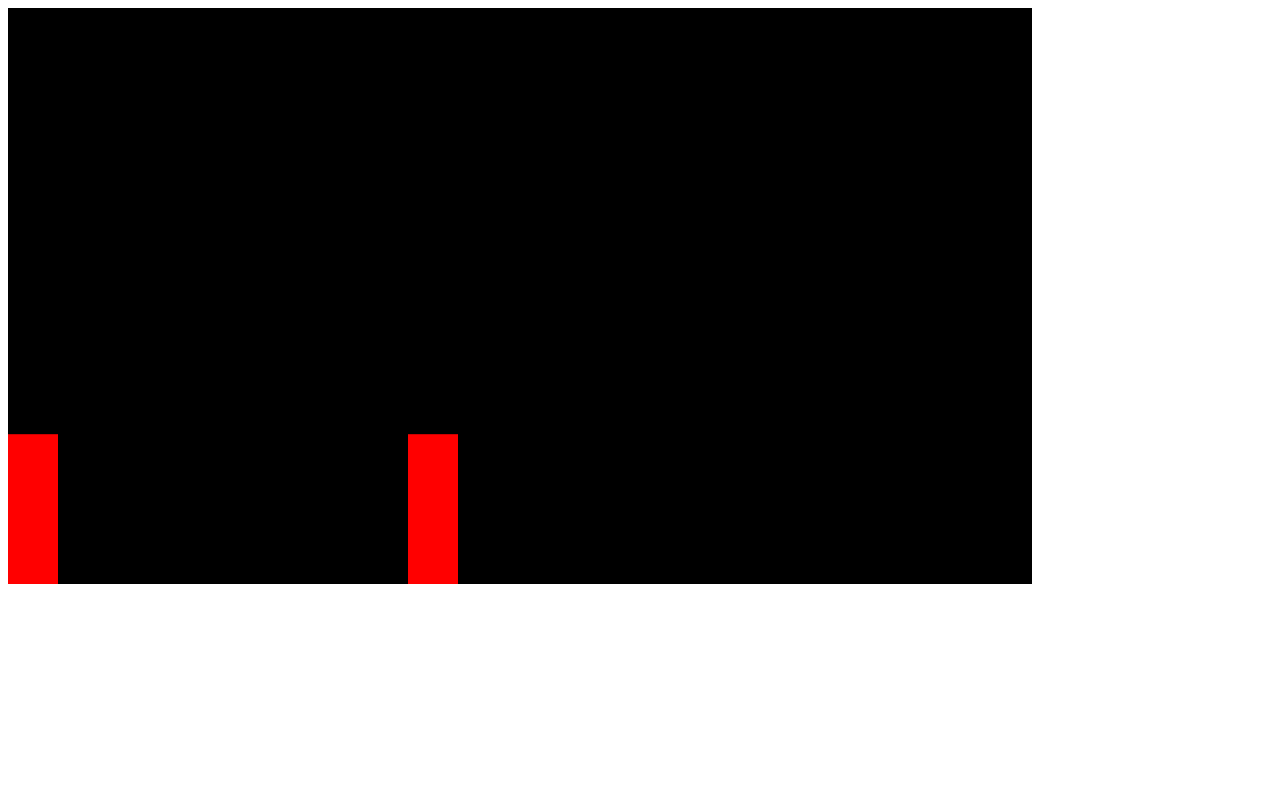
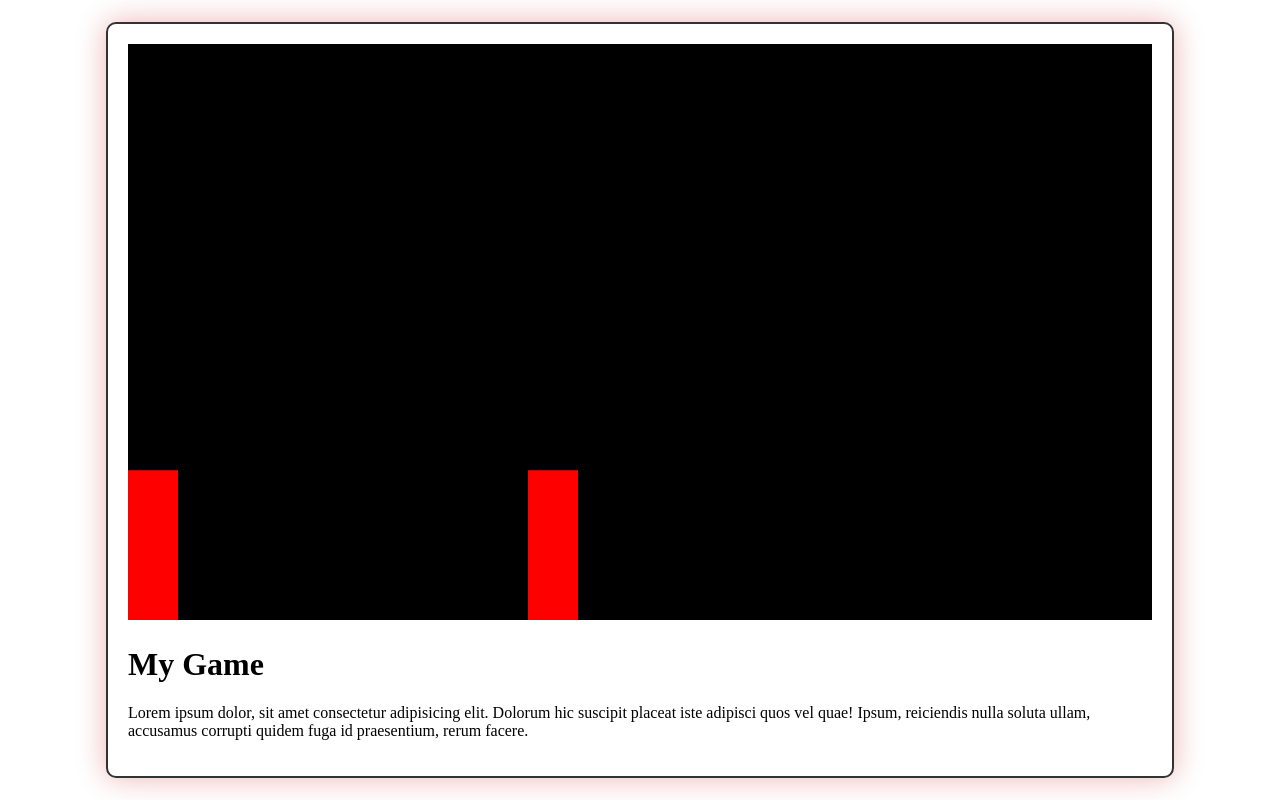
Before and after one commit to CodeBreaker1212/VSC-Code, a plain HTML site: page JS/Html_Game/index.html in a window 1280 px wide. Drawn offline with Linux system fonts and the light colour scheme.

Commit message:
Added css

```diff
--- a/JS/Html_Game/index.html
+++ b/JS/Html_Game/index.html
@@ -4,9 +4,21 @@
     <meta charset="UTF-8">
     <meta name="viewport" content="width=device-width, initial-scale=1.0">
     <title>Gamespace</title>
+    <link rel="stylesheet" href="style.css"></link>
 </head>
 <body>
-    <canvas></canvas>
+   <div class="container">
+    <div class="game">
+        <canvas></canvas>
+        <h1>My Game</h1>
+        <p>
+            Lorem ipsum dolor, sit amet consectetur adipisicing elit.
+            Dolorum hic suscipit placeat iste adipisci quos vel quae!
+            Ipsum, reiciendis nulla soluta ullam,
+            accusamus corrupti quidem fuga id praesentium, rerum facere.
+        </p>
+    </div>
+   </div>
     <script src="index.js"></script>
 </body>
 </html>
--- a/JS/Html_Game/index.js
+++ b/JS/Html_Game/index.js
@@ -84,6 +84,10 @@ function animate(){
     } else if (keys.d.pressed && lastKey == "d") {
         player.velocity.x = 1
     }
+
+    if (keys.w.pressed && lastKey == 'w') {
+        player.velocity.y = -5
+    }
 }
 
 animate()
--- /dev/null
+++ b/JS/Html_Game/style.css
@@ -0,0 +1,26 @@
+body, html {
+    height: 100%;
+    margin: 0;
+    padding: 0;
+}
+
+.container {
+    display: flex;
+    justify-content: center;
+    align-items: center;
+    height: 100%;
+    background-color: white;
+}
+
+.game {
+    width: 1024px;
+    padding: 20px;
+    background-color: #ffffff;
+    border-radius: 10px;
+    box-shadow: 0 0 30px rgba(200, 0, 0, 0.3);
+    border: 2px solid #333;
+}
+
+.game p {
+    word-wrap: break-word;
+}
```
